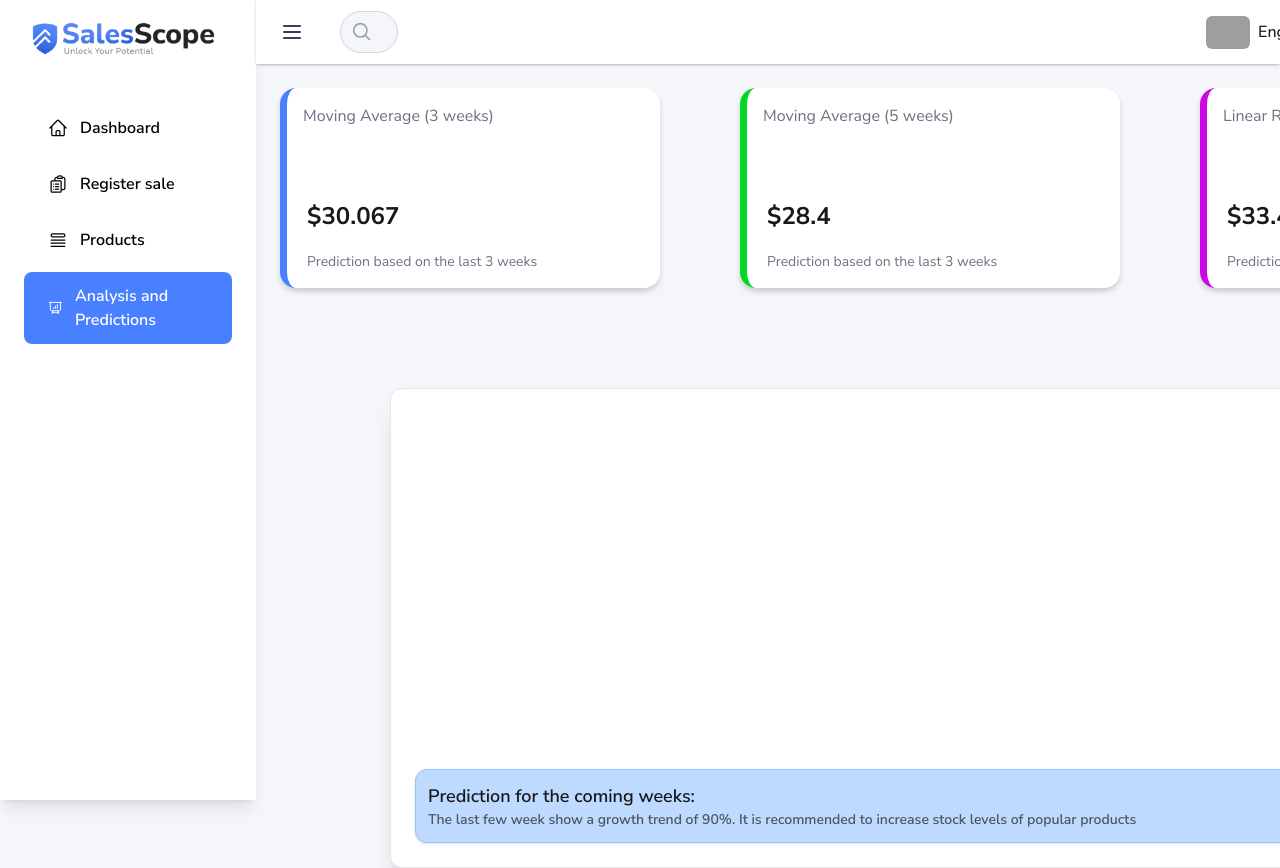
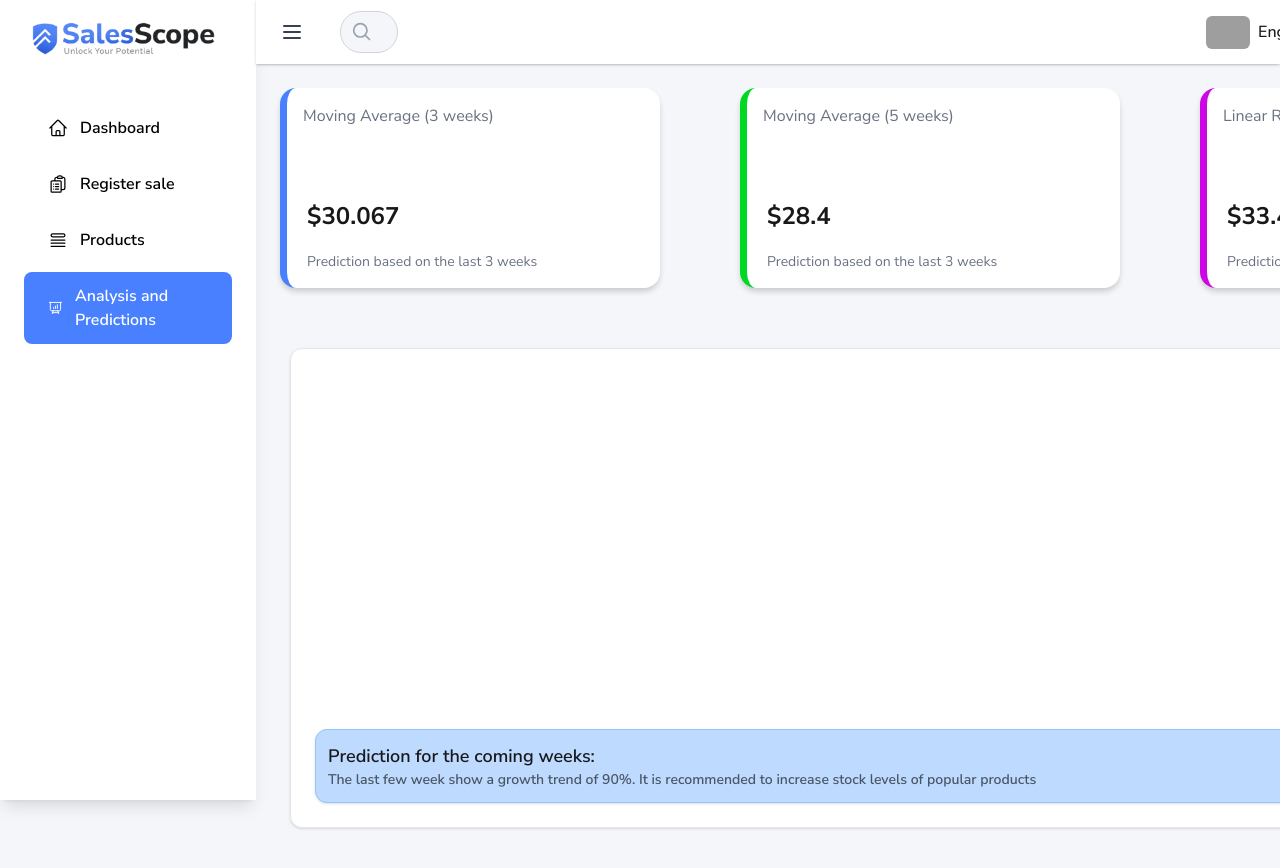
Before and after one commit to IntegrativeProject/SalesScope-Frontend, a Next.js app: page /analysisandpredictions in a window 1280 px wide. Shown: the top 868 px of the page. Built offline with nearby package versions, Linux system fonts and the light colour scheme; grey boxes are pictures that could not be loaded.

Commit message:
feat(PredictionCard):Prediction card created and restructuring of the main page

```diff
--- a/src/app/(dashboard)/analysisandpredictions/page.tsx
+++ b/src/app/(dashboard)/analysisandpredictions/page.tsx
@@ -28,7 +28,7 @@ export default function page() {
           borderColor="border-[#CD07E3]"
         />
       </div>
-      <div className="mt-20 mb-10 flex justify-center">
+      <div className="mt-10 mb-5 flex justify-center">
         <PredictionCard/>
       </div>
       <div className="flex justify-center gap-5 mt-10">
--- a/src/components/ui/PredictionCard.tsx
+++ b/src/components/ui/PredictionCard.tsx
@@ -1,7 +1,7 @@
 
   export default function PredictionCard() {
     return (
-      <section className="bg-white mt-5 mb-5 w-270 h-120 rounded-xl p-6 shadow-xl border border-gray-200 flex flex-col justify-end ">
+      <section className="bg-white mt-5 mb-5 w-320 h-120 rounded-xl p-6 shadow-sm border border-gray-200 flex flex-col justify-end ">
         <article className="p-3 bg-blue-200 rounded-xl shadow border border-blue-300">
           <h2 className="text-lg font-semibold">
             Prediction for the coming weeks:
```
